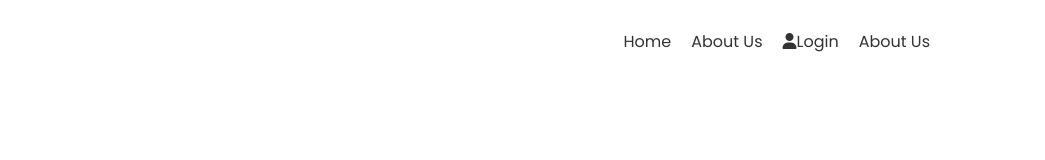
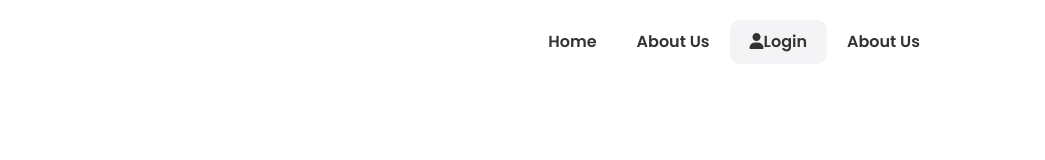
Before and after one commit to Joaquin121121/HTMLAndCSS, a plain HTML site: page index.html in a window 1280 px wide. Shown: the full height of the page, 235-1280 px from the left. Drawn offline with Linux system fonts and the light colour scheme.

Commit message:
Hasta minuto 33:00

```diff
--- a/index.html
+++ b/index.html
@@ -29,7 +29,7 @@
                         <a href="#">About Us</a>
                     </li>
                     <li>
-                        <a class="btn btn-light" href="#">
+                        <a class="btn" href="#">
                             <i class="fas fa-user"></i>Login <!-- Inserta el icono-->
                         </a>
                     </li>
--- a/style.css
+++ b/style.css
@@ -6,7 +6,13 @@
     /* resetea margenes y padding */
 }
 
-body {
+:root{/* Declaro clase (root significa que tiene scope global */
+    --primary-color: #4891ff;
+    --light-color: #f4f4f6;
+    --dark-color: #111;
+}
+
+    body {
     font-family: "Poppins", sans-serif;
     font-size: 16px;
     line-height: 1.5;
@@ -32,6 +38,25 @@ img {
     background: #fff;
     padding: 20px;
 }
+.navbar .container{
+    display:flex;
+    justify-content: space-between;
+}
+.main-menu ul{
+    display:flex;
+
+}
+
+.navbar ul li a{
+    padding: 10px 20px;
+    display: block;
+    transition: 0.5s; /* para que no vaya al color del hover de una sino q transicione */
+    font-weight: 600;
+}
+.navbar ul li a:hover {
+    color: var(--primary-color);
+}
+
 
 /* Utility Classes */
 /* Dado que hay containers de distintas dimensiones (unos mas angostos
@@ -51,15 +76,20 @@ que otros), creamos subclase dentro de container (small container) */
     padding: 0 15px /* idem */
 }
 
-.navbar .container{
-    display:flex;
-    justify-content: space-between;
-}
-.main-menu ul{
-    display:flex;
-
+/* Button Classes */
+.btn {
+    display: inline-block;
+    padding: 13px 20px;
+    background: var(--light-color);
+    color: #333;
+    font-weight: 600;
+    text-decoration: none;
+    border: none;
+    border-radius: 10px;
+    cursor: pointer;
+    transition: 0.5s;
 }
 
-.main-menu ul li{
-    padding:10px;
+.btn:hover {
+    opacity: 0.8;
 }
```
